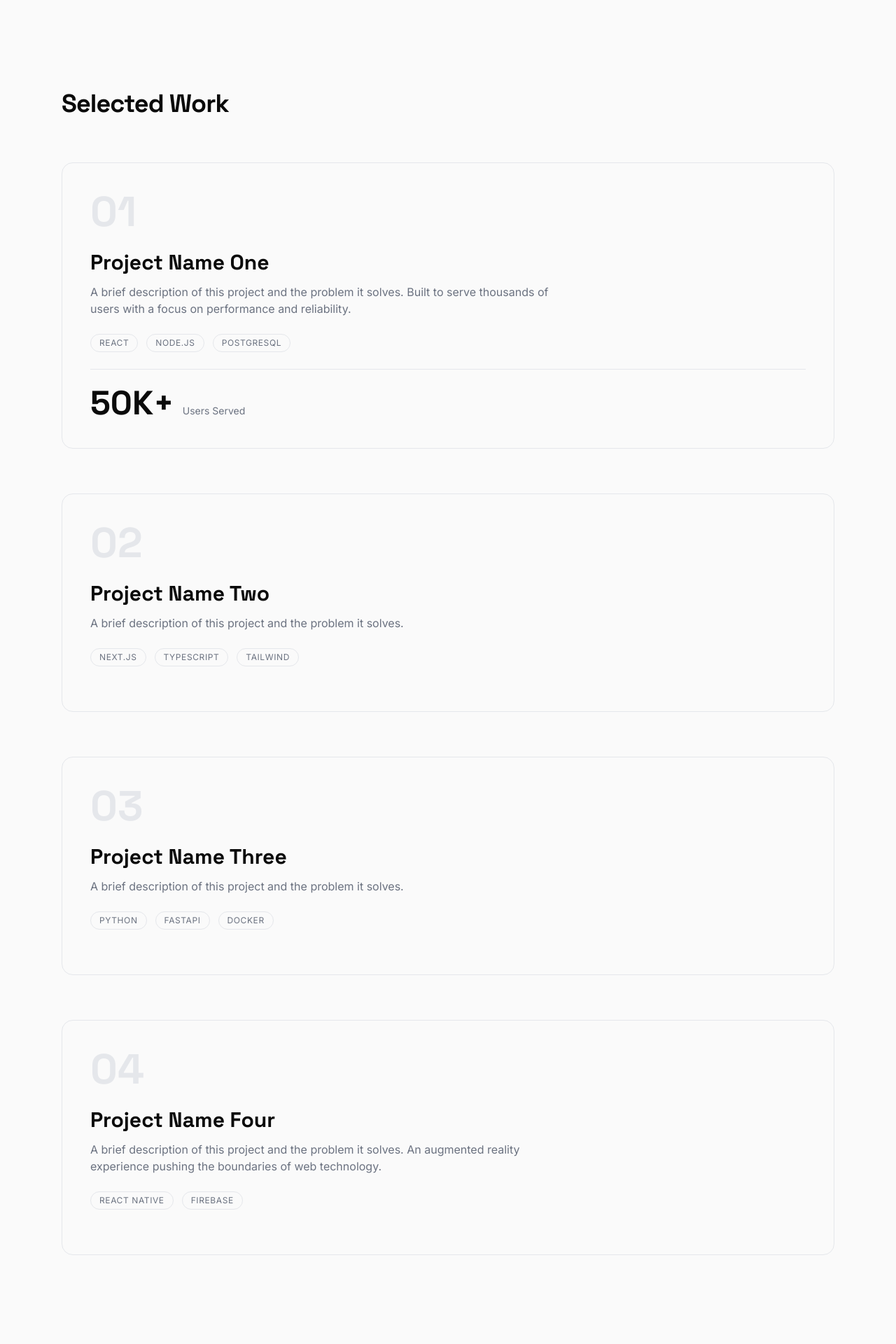
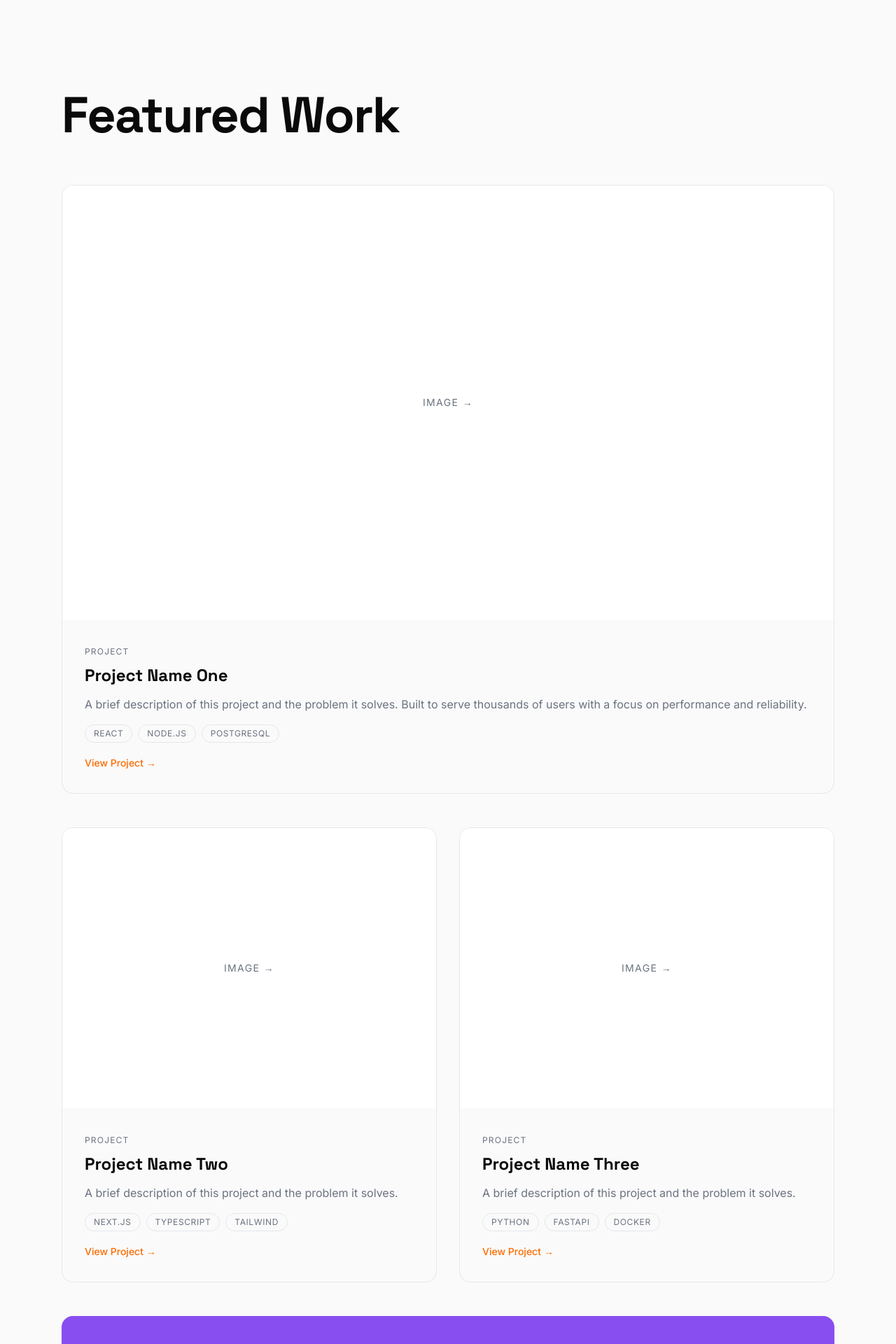
Before and after one commit to Sero01/Portfolio, a Next.js app: page / in a window 1280 px wide. Shown: the part 800-2720 px from the top of the page at 70% size. Built offline with nearby package versions, Linux system fonts and the light colour scheme.

Commit message:
style: redesign projects with featured cards and two-column grid

```diff
--- a/src/components/projects.tsx
+++ b/src/components/projects.tsx
@@ -1,58 +1,125 @@
 import { projects } from "@/data/projects";
 import { ScrollReveal } from "./scroll-reveal";
 
+function ProjectCard({ project, layout }: { project: typeof projects[0]; layout: "full" | "half" }) {
+  const isFullWidth = layout === "full";
+
+  return (
+    <a href={project.href} className="group block">
+      <div
+        className={`rounded-2xl overflow-hidden border border-[var(--color-border)] hover:border-[var(--color-muted)] transition-colors ${
+          isFullWidth ? "" : ""
+        }`}
+      >
+        {/* Image placeholder */}
+        <div
+          className={`bg-[var(--color-card)] ${
+            isFullWidth ? "aspect-[16/9]" : "aspect-[4/3]"
+          } flex items-center justify-center`}
+        >
+          <span className="text-[var(--color-muted)] text-sm uppercase tracking-widest">
+            Image →
+          </span>
+        </div>
+
+        {/* Content */}
+        <div className="p-6 sm:p-8">
+          <span className="text-xs uppercase tracking-widest text-[var(--color-muted)]">
+            Project
+          </span>
+          <h3 className="font-[family-name:var(--font-display)] text-xl sm:text-2xl font-bold mt-2 mb-3 group-hover:text-[var(--color-accent)] transition-colors">
+            {project.title}
+          </h3>
+          <p className="text-[var(--color-muted)] mb-4 leading-relaxed">
+            {project.description}
+          </p>
+          <div className="flex flex-wrap items-center gap-2 mb-4">
+            {project.tags.map((tag) => (
+              <span
+                key={tag}
+                className="text-xs uppercase tracking-wider px-3 py-1 rounded-full border border-[var(--color-border)] text-[var(--color-muted)]"
+              >
+                {tag}
+              </span>
+            ))}
+          </div>
+          <span className="inline-flex items-center text-sm font-medium text-[var(--color-accent)] group-hover:gap-2 transition-all">
+            View Project <span className="ml-1">→</span>
+          </span>
+        </div>
+      </div>
+    </a>
+  );
+}
+
 export function Projects() {
+  const featured = projects.filter((p) => p.featured);
+  const regular = projects.filter((p) => !p.featured);
+
   return (
     <section id="projects" className="py-24 sm:py-32">
       <div className="max-w-6xl mx-auto px-6">
         <ScrollReveal>
-          <h2 className="font-[family-name:var(--font-display)] text-3xl sm:text-4xl font-bold tracking-tight mb-16">
-            Selected Work
+          <h2 className="font-[family-name:var(--font-display)] text-5xl sm:text-6xl md:text-7xl font-bold tracking-tight mb-16">
+            Featured Work
           </h2>
         </ScrollReveal>
-        <div className="space-y-16">
-          {projects.map((project, index) => (
-            <ScrollReveal key={project.id} delay={index * 0.1}>
-              <a href={project.href} className="group block">
-                <div className="border border-[var(--color-border)] rounded-2xl p-8 sm:p-10 hover:border-[var(--color-muted)] transition-colors">
-                  <div className="flex items-start justify-between mb-6">
-                    <span className="font-[family-name:var(--font-display)] text-5xl sm:text-6xl font-bold text-[var(--color-border)] group-hover:text-[var(--color-muted)] transition-colors">
-                      {String(index + 1).padStart(2, "0")}
-                    </span>
-                    <span className="text-xs uppercase tracking-widest text-[var(--color-muted)]">
-                      {project.readTime}
-                    </span>
-                  </div>
-                  <h3 className="font-[family-name:var(--font-display)] text-2xl sm:text-3xl font-bold mb-3 group-hover:text-[var(--color-accent)] transition-colors">
-                    {project.title}
+
+        <div className="space-y-12">
+          {/* First featured project: full width */}
+          {featured[0] && (
+            <ScrollReveal>
+              <ProjectCard project={featured[0]} layout="full" />
+            </ScrollReveal>
+          )}
+
+          {/* Regular projects: two-column grid */}
+          {regular.length > 0 && (
+            <div className="grid grid-cols-1 md:grid-cols-2 gap-8">
+              {regular.map((project, index) => (
+                <ScrollReveal key={project.id} delay={index * 0.1}>
+                  <ProjectCard project={project} layout="half" />
+                </ScrollReveal>
+              ))}
+            </div>
+          )}
+
+          {/* Last featured project: full width with purple bg */}
+          {featured[1] && (
+            <ScrollReveal>
+              <div className="bg-[var(--color-purple)] rounded-2xl text-white overflow-hidden">
+                <div className="aspect-[16/9] flex items-center justify-center bg-white/10">
+                  <span className="text-white/50 text-sm uppercase tracking-widest">
+                    Image →
+                  </span>
+                </div>
+                <div className="p-6 sm:p-8">
+                  <span className="text-xs uppercase tracking-widest text-white/60">
+                    Project
+                  </span>
+                  <h3 className="font-[family-name:var(--font-display)] text-xl sm:text-2xl font-bold mt-2 mb-3">
+                    {featured[1].title}
                   </h3>
-                  <p className="text-[var(--color-muted)] mb-6 max-w-2xl">
-                    {project.description}
+                  <p className="text-white/70 mb-4 leading-relaxed">
+                    {featured[1].description}
                   </p>
-                  <div className="flex flex-wrap items-center gap-3 mb-6">
-                    {project.tags.map((tag) => (
+                  <div className="flex flex-wrap items-center gap-2 mb-4">
+                    {featured[1].tags.map((tag) => (
                       <span
                         key={tag}
-                        className="text-xs uppercase tracking-wider px-3 py-1 rounded-full border border-[var(--color-border)] text-[var(--color-muted)]"
+                        className="text-xs uppercase tracking-wider px-3 py-1 rounded-full border border-white/30 text-white/70"
                       >
                         {tag}
                       </span>
                     ))}
                   </div>
-                  {project.metric && (
-                    <div className="pt-6 border-t border-[var(--color-border)]">
-                      <span className="font-[family-name:var(--font-display)] text-4xl sm:text-5xl font-bold">
-                        {project.metric}
-                      </span>
-                      <span className="ml-3 text-sm text-[var(--color-muted)]">
-                        {project.metricLabel}
-                      </span>
-                    </div>
-                  )}
+                  <span className="inline-flex items-center text-sm font-medium text-white">
+                    View Project <span className="ml-1">→</span>
+                  </span>
                 </div>
-              </a>
+              </div>
             </ScrollReveal>
-          ))}
+          )}
         </div>
       </div>
     </section>
```
